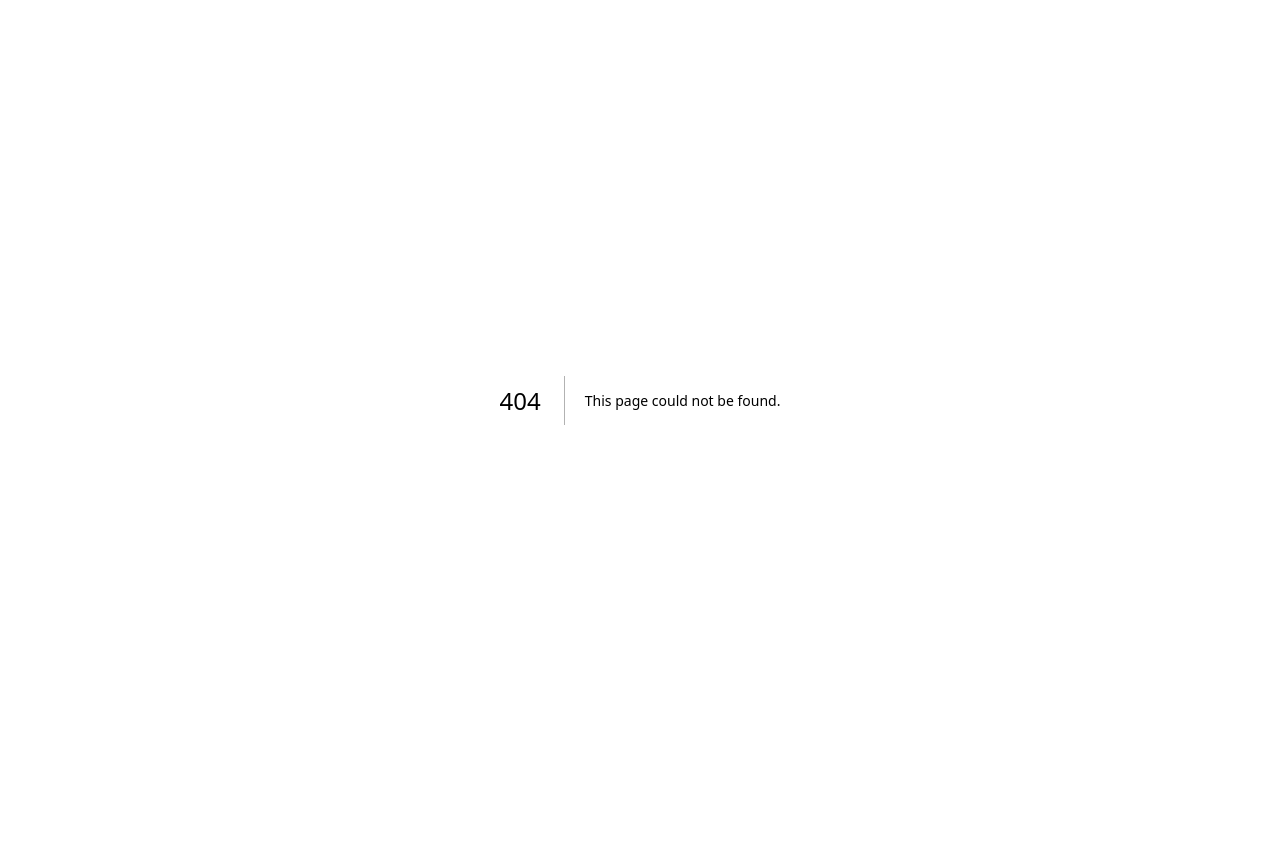
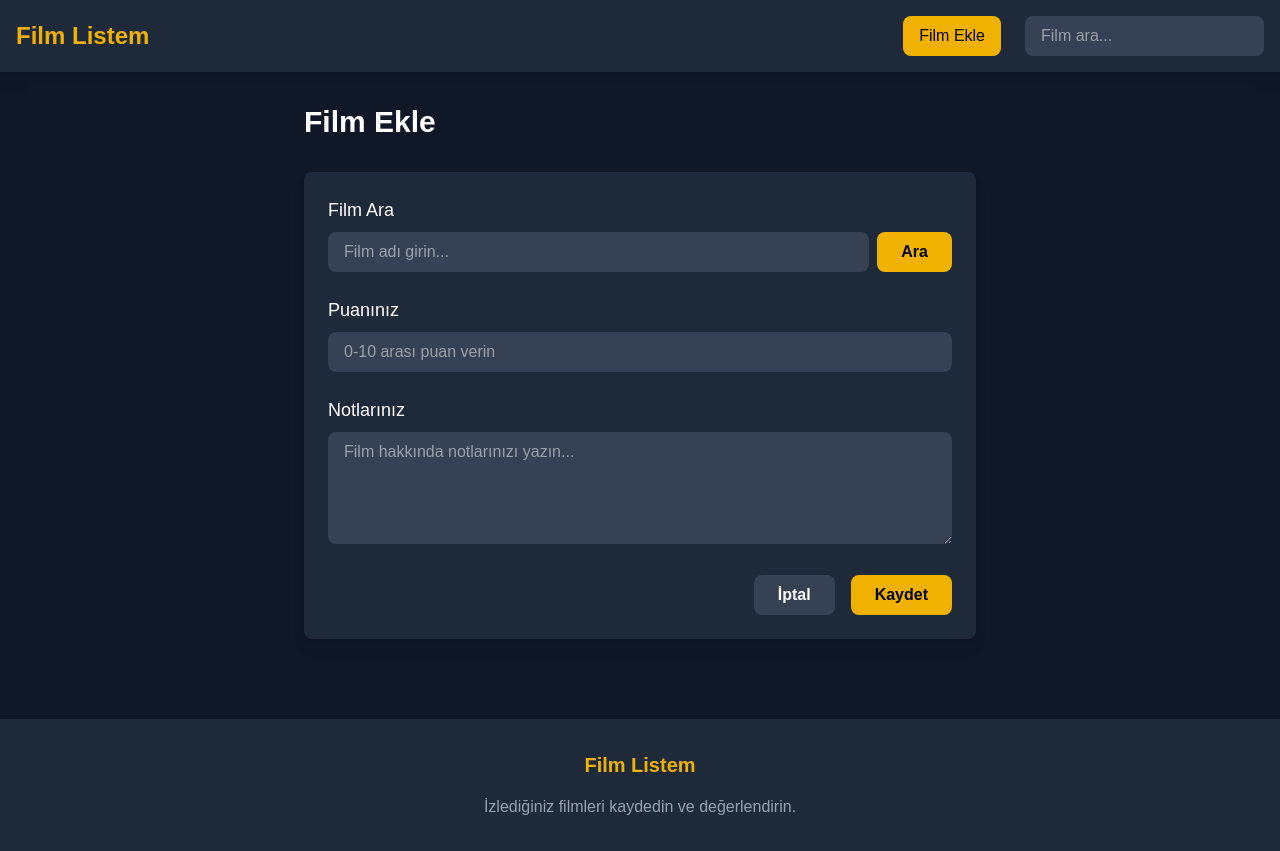
Before and after one commit to emrheann/film, a Next.js app: page /film-ekle in a window 1280 px wide. Before the commit this address had no page. Before the commit the page ends 800 px from the top, so only its background shows below. Built offline with nearby package versions, Linux system fonts and the light colour scheme.

Commit message:
Film listesi alt alta görünüm olarak düzenlendi

```diff
--- /dev/null
+++ b/src/app/film-ekle/page.tsx
@@ -0,0 +1,111 @@
+import Link from "next/link";
+import { searchMovies } from "@/services/omdb";
+
+export default function FilmEklePage() {
+  return (
+    <div className="min-h-screen bg-gray-900 text-white">
+      {/* Header */}
+      <header className="bg-gray-800 shadow-lg">
+        <nav className="container mx-auto px-4 py-4">
+          <div className="flex items-center justify-between">
+            <Link href="/" className="text-2xl font-bold text-yellow-500">Film Listem</Link>
+            <div className="flex items-center space-x-6">
+              <Link href="/film-ekle" className="bg-yellow-500 text-black px-4 py-2 rounded-lg hover:bg-yellow-600">
+                Film Ekle
+              </Link>
+              <div className="relative">
+                <input
+                  type="text"
+                  placeholder="Film ara..."
+                  className="bg-gray-700 text-white px-4 py-2 rounded-lg focus:outline-none focus:ring-2 focus:ring-yellow-500"
+                />
+              </div>
+            </div>
+          </div>
+        </nav>
+      </header>
+
+      <main className="container mx-auto px-4 py-8">
+        <div className="max-w-2xl mx-auto">
+          <h1 className="text-3xl font-bold mb-8">Film Ekle</h1>
+
+          <div className="bg-gray-800 rounded-lg p-6 shadow-lg">
+            <form className="space-y-6">
+              <div>
+                <label htmlFor="search" className="block text-lg font-medium mb-2">
+                  Film Ara
+                </label>
+                <div className="flex space-x-2">
+                  <input
+                    type="text"
+                    id="search"
+                    placeholder="Film adı girin..."
+                    className="flex-1 bg-gray-700 text-white px-4 py-2 rounded-lg focus:outline-none focus:ring-2 focus:ring-yellow-500"
+                  />
+                  <button
+                    type="submit"
+                    className="bg-yellow-500 text-black px-6 py-2 rounded-lg font-semibold hover:bg-yellow-600"
+                  >
+                    Ara
+                  </button>
+                </div>
+              </div>
+
+              <div>
+                <label htmlFor="rating" className="block text-lg font-medium mb-2">
+                  Puanınız
+                </label>
+                <input
+                  type="number"
+                  id="rating"
+                  min="0"
+                  max="10"
+                  step="0.1"
+                  placeholder="0-10 arası puan verin"
+                  className="w-full bg-gray-700 text-white px-4 py-2 rounded-lg focus:outline-none focus:ring-2 focus:ring-yellow-500"
+                />
+              </div>
+
+              <div>
+                <label htmlFor="notes" className="block text-lg font-medium mb-2">
+                  Notlarınız
+                </label>
+                <textarea
+                  id="notes"
+                  rows={4}
+                  placeholder="Film hakkında notlarınızı yazın..."
+                  className="w-full bg-gray-700 text-white px-4 py-2 rounded-lg focus:outline-none focus:ring-2 focus:ring-yellow-500"
+                ></textarea>
+              </div>
+
+              <div className="flex justify-end space-x-4">
+                <Link
+                  href="/"
+                  className="bg-gray-700 text-white px-6 py-2 rounded-lg font-semibold hover:bg-gray-600"
+                >
+                  İptal
+                </Link>
+                <button
+                  type="submit"
+                  className="bg-yellow-500 text-black px-6 py-2 rounded-lg font-semibold hover:bg-yellow-600"
+                >
+                  Kaydet
+                </button>
+              </div>
+            </form>
+          </div>
+        </div>
+      </main>
+
+      {/* Footer */}
+      <footer className="bg-gray-800 mt-12">
+        <div className="container mx-auto px-4 py-8">
+          <div className="text-center">
+            <h3 className="text-xl font-bold text-yellow-500 mb-4">Film Listem</h3>
+            <p className="text-gray-400">İzlediğiniz filmleri kaydedin ve değerlendirin.</p>
+          </div>
+        </div>
+      </footer>
+    </div>
+  );
+}
--- a/src/app/page.tsx
+++ b/src/app/page.tsx
@@ -48,12 +48,24 @@
       <main className="container mx-auto px-4 py-8">
         {/* Film Listesi */}
         <section>
-          <h2 className="text-2xl font-bold mb-6">İzlediğim Filmler</h2>
-          <div className="grid grid-cols-1 md:grid-cols-2 lg:grid-cols-3 gap-6">
+          <div className="flex justify-between items-center mb-6">
+            <h2 className="text-2xl font-bold">İzlediğim Filmler</h2>
+            <div className="flex space-x-2">
+              <button className="bg-gray-700 text-white px-3 py-1 rounded-lg hover:bg-gray-600">
+                Sırala
+              </button>
+              <button className="bg-gray-700 text-white px-3 py-1 rounded-lg hover:bg-gray-600">
+                Filtrele
+              </button>
+            </div>
+          </div>
+
+          <div className="space-y-4">
             {movies.map((movie) => (
               <Link href={`/film/${movie.imdbID}`} key={movie.imdbID}>
-                <div className="bg-gray-800 rounded-lg overflow-hidden shadow-lg hover:scale-105 transition-transform">
-                  <div className="relative h-64">
+                <div className="bg-gray-800 rounded-lg overflow-hidden shadow-lg hover:bg-gray-700 transition-colors">
+                  <div className="flex flex-col md:flex-row">
+                    <div className="relative h-48 md:h-32 md:w-24">
                       <Image
                         src={getImageUrl(movie.Poster)}
                         alt={movie.Title}
@@ -61,14 +73,20 @@
                         className="object-cover"
                       />
                     </div>
-                  <div className="p-4">
-                    <h3 className="text-lg font-semibold mb-2">{movie.Title}</h3>
-                    <div className="flex items-center justify-between">
+                    <div className="p-4 flex-1">
+                      <div className="flex flex-col md:flex-row md:items-center md:justify-between">
+                        <h3 className="text-lg font-semibold mb-2 md:mb-0">{movie.Title}</h3>
+                        <div className="flex items-center space-x-4">
                           <div className="flex items-center space-x-2">
                             <span className="text-yellow-500 font-bold">IMDB: {movie.imdbRating}</span>
                             <span className="text-green-500 font-bold">Benim: {movie.myRating}</span>
                           </div>
                           <span className="text-gray-400 text-sm">{movie.dateAdded}</span>
+                        </div>
+                      </div>
+                      <div className="mt-2 text-gray-300 text-sm">
+                        {movie.Year} • {movie.Runtime} • {movie.Genre}
+                      </div>
                     </div>
                   </div>
                 </div>
```
Lines whose indentation alone changed are shown as unchanged.
